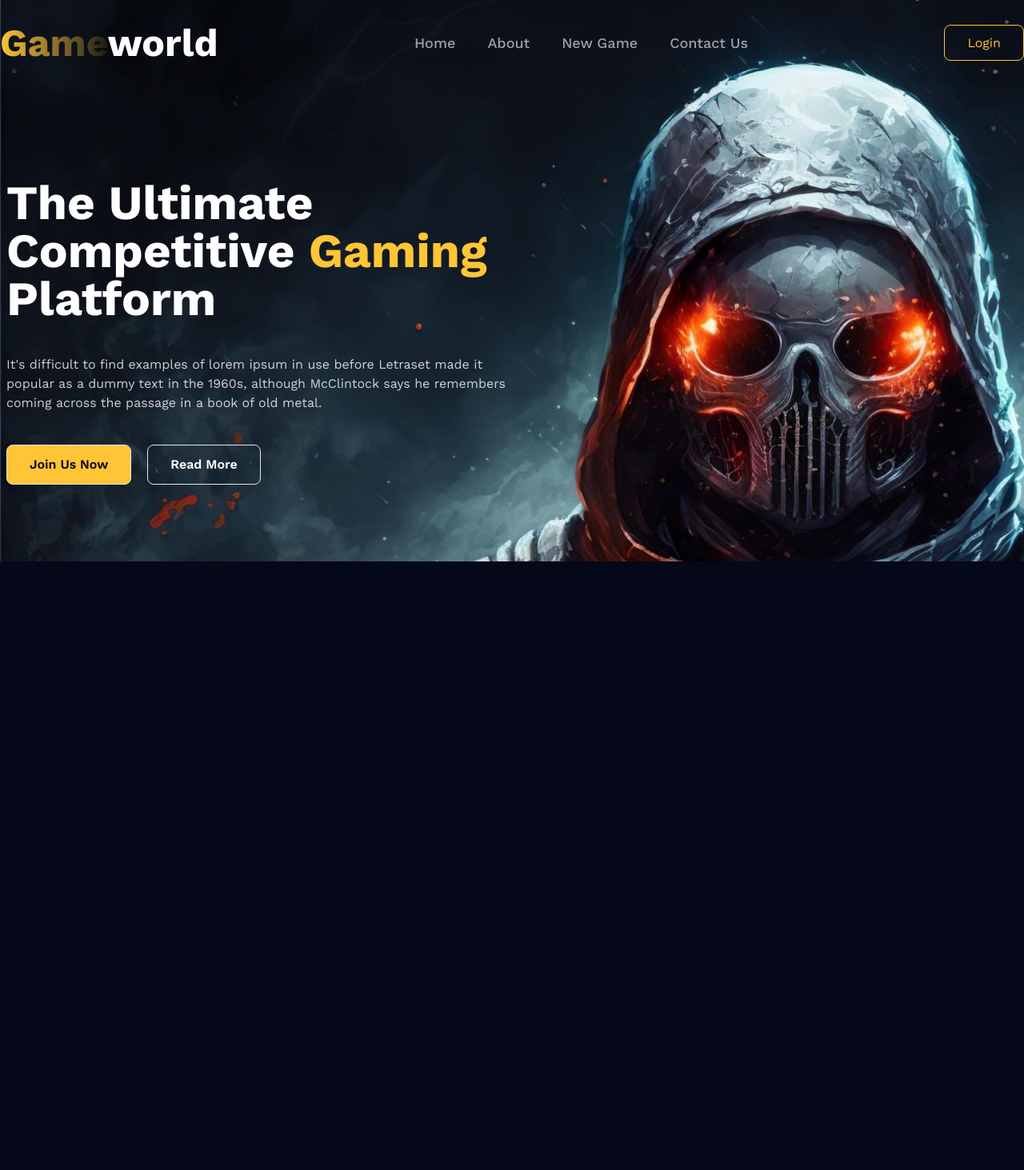
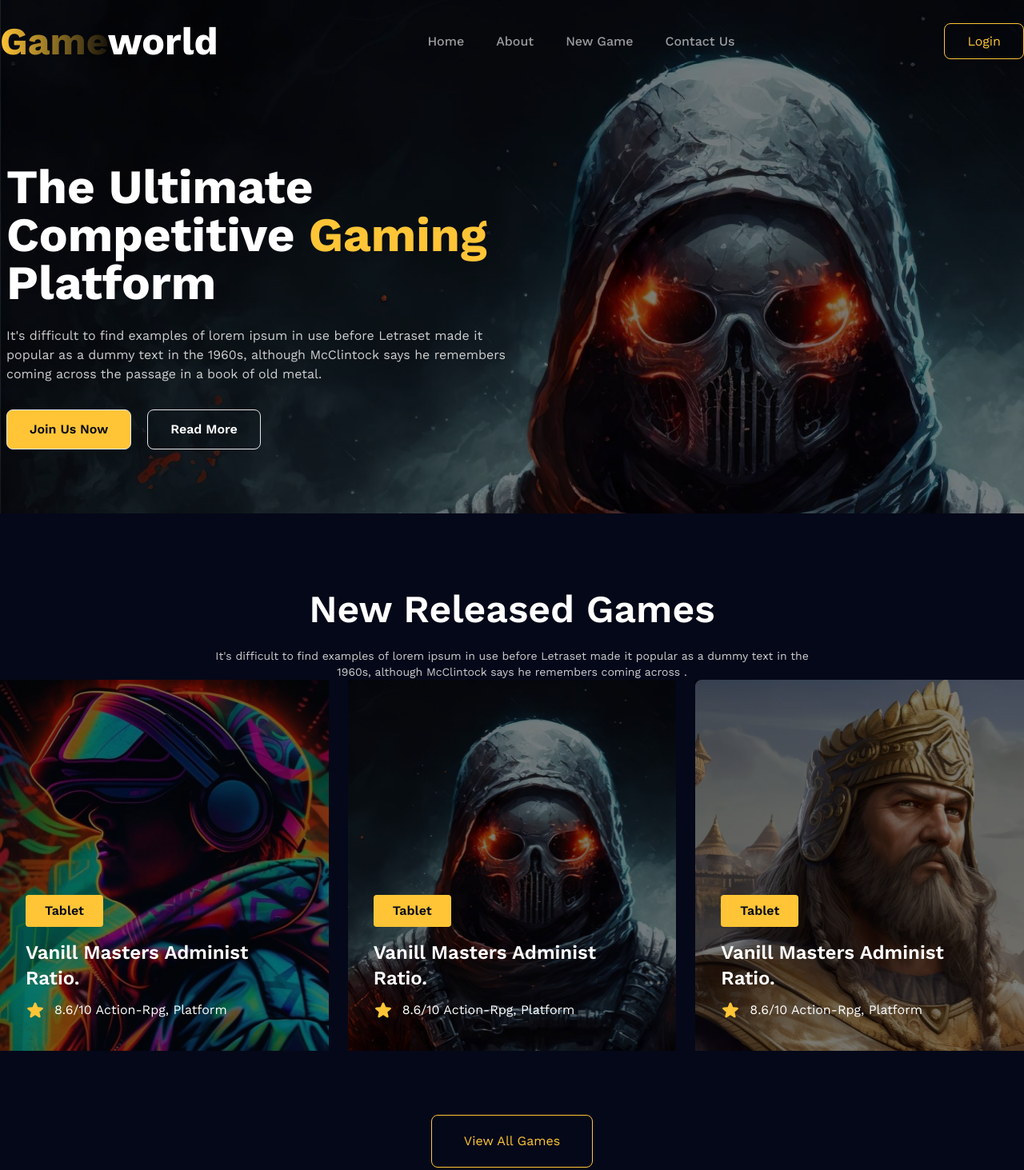
Before and after one commit to al-shaimon/game-world-html, a website built with Vite: page index.html in a window 1280 px wide. Shown: the part 20-1483 px from the top of the page at 80% size. Before the commit the page ends 800 px from the top, so only its background shows below. Built offline with nearby package versions, Linux system fonts and the light colour scheme.

Commit message:
new games

```diff
--- a/index.html
+++ b/index.html
@@ -8,9 +8,21 @@
     <link rel="shortcut icon" href="./src/assets/favicon.ico" type="image/x-icon" />
   </head>
   <body class="relative bg-secondary text-white font-work-sans">
-    <section style="background-image: url('/src/assets/banner.png')" class="bg-cover">
-      <!-- Main Content -->
-      <div class="max-w-screen-xl mx-auto">
+    <section
+      style="background-image: url('/src/assets/banner.png'); position: relative"
+      class="bg-cover"
+    >
+      <div
+        style="
+          position: absolute;
+          top: 0;
+          right: 0;
+          bottom: 0;
+          left: 0;
+          background-color: rgba(0, 0, 0, 0.5);
+        "
+      ></div>
+      <div class="max-w-screen-xl mx-auto" style="position: relative">
         <!-- NavBar -->
         <nav class="flex flex-col items-center pt-10 lg:flex-row lg:justify-between">
           <div class="font-bold text-5xl text-center">
@@ -19,7 +31,7 @@
             </a>
           </div>
           <div
-            class="flex flex-col gap-4 text-[#FFFFFF99] text-lg text-center font-medium my-5 lg:flex-row lg:gap-10"
+            class="flex flex-col gap-4 text-[#FFFFFF99] text-center font-medium my-5 lg:flex-row lg:gap-10"
           >
             <a href="#">Home</a>
             <a href="#">About</a>
@@ -34,23 +46,136 @@
             >
           </div>
         </nav>
+
         <!-- Banner -->
-        <div class="my-10 py-24 px-2 text-center lg:text-left lg:w-1/2">
+        <section class="my-10 py-20 px-2 text-center lg:text-left lg:w-1/2">
           <h4 class="text-4xl lg:text-6xl font-bold">
             The Ultimate Competitive <span class="text-primary">Gaming</span> Platform
           </h4>
-          <p class="text-[#FFFFFFCC] pt-10">
+          <p class="text-[#FFFFFFCC] pt-6">
             It's difficult to find examples of lorem ipsum in use before Letraset made it popular as
             a dummy text in the 1960s, although McClintock says he remembers coming across the
             passage in a book of old metal.
           </p>
-          <div class="pt-10 flex gap-5 justify-center lg:justify-start">
+          <div class="pt-8 flex gap-5 justify-center lg:justify-start">
             <button class="bg-primary text-secondary font-semibold px-7 py-3 rounded-lg border">
               Join Us Now
             </button>
             <button class="text-white font-semibold px-7 py-3 rounded-lg border">Read More</button>
           </div>
+        </section>
+      </div>
+    </section>
+
+    <!-- New Games -->
+    <section class="max-w-screen-xl mx-auto my-24">
+      <div class="text-center">
+        <h4 class="text-5xl font-semibold">New Released Games</h4>
+        <p class="max-w-screen-md mx-auto pt-6 text-sm text-[#FFFFFFCC]">
+          It's difficult to find examples of lorem ipsum in use before Letraset made it popular as a
+          dummy text in the 1960s, although McClintock says he remembers coming across .
+        </p>
+      </div>
+
+      <div class="grid grid-cols-1 lg:grid-cols-3 gap-6">
+        <div
+          style="
+            background-image: url('/src/assets/Rectangle\ 22.png');
+            display: flex;
+            flex-direction: column;
+            justify-content: flex-end;
+            position: relative;
+          "
+          class="h-[464px] pb-8"
+        >
+          <div
+            style="
+              position: absolute;
+              top: 0;
+              right: 0;
+              bottom: 0;
+              left: 0;
+              background-color: rgba(0, 0, 0, 0.5);
+            "
+          ></div>
+          <div class="px-8" style="position: relative">
+            <button class="bg-primary text-secondary font-semibold px-6 py-2 rounded">
+              Tablet
+            </button>
+            <h4 class="text-2xl font-semibold pt-4">Vanill Masters Administ Ratio.</h4>
+            <div class="inline-flex gap-3 pt-3">
+              <img src="/src/assets/Frame.svg" alt="star" />
+              <p>8.6/10 Action-Rpg, Platform</p>
+            </div>
+          </div>
         </div>
+        <div
+          style="
+            background-image: url('/src/assets/Rectangle\ 23.png');
+            display: flex;
+            flex-direction: column;
+            justify-content: flex-end;
+            position: relative;
+          "
+          class="h-[464px] pb-8"
+        >
+          <div
+            style="
+              position: absolute;
+              top: 0;
+              right: 0;
+              bottom: 0;
+              left: 0;
+              background-color: rgba(0, 0, 0, 0.5);
+            "
+          ></div>
+          <div class="px-8" style="position: relative">
+            <button class="bg-primary text-secondary font-semibold px-6 py-2 rounded">
+              Tablet
+            </button>
+            <h4 class="text-2xl font-semibold pt-4">Vanill Masters Administ Ratio.</h4>
+            <div class="inline-flex gap-3 pt-3">
+              <img src="/src/assets/Frame.svg" alt="star" />
+              <p>8.6/10 Action-Rpg, Platform</p>
+            </div>
+          </div>
+        </div>
+        <div
+          style="
+            background-image: url('/src/assets/Rectangle\ 24.png');
+            display: flex;
+            flex-direction: column;
+            justify-content: flex-end;
+            position: relative;
+          "
+          class="h-[464px] pb-8"
+        >
+          <div
+            style="
+              position: absolute;
+              top: 0;
+              right: 0;
+              bottom: 0;
+              left: 0;
+              background-color: rgba(0, 0, 0, 0.5);
+            "
+          ></div>
+          <div class="px-8" style="position: relative">
+            <button class="bg-primary text-secondary font-semibold px-6 py-2 rounded">
+              Tablet
+            </button>
+            <h4 class="text-2xl font-semibold pt-4">Vanill Masters Administ Ratio.</h4>
+            <div class="inline-flex gap-3 pt-3">
+              <img src="/src/assets/Frame.svg" alt="star" />
+              <p>8.6/10 Action-Rpg, Platform</p>
+            </div>
+          </div>
+        </div>
+      </div>
+      <div class="flex justify-center items-center pt-20">
+        <button class="px-10 py-5 border border-primary text-primary rounded-lg">
+          View All Games
+        </button>
       </div>
     </section>
   </body>
```
